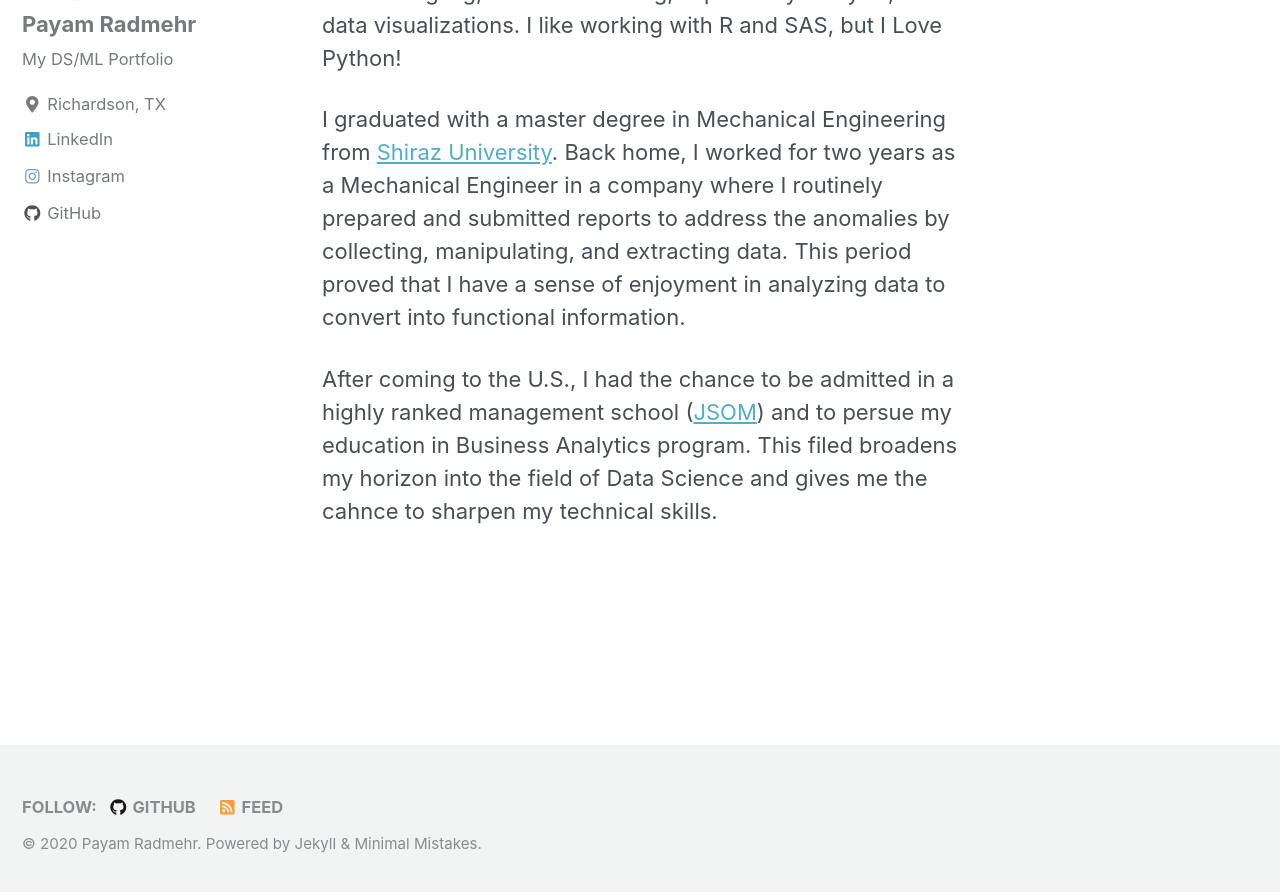
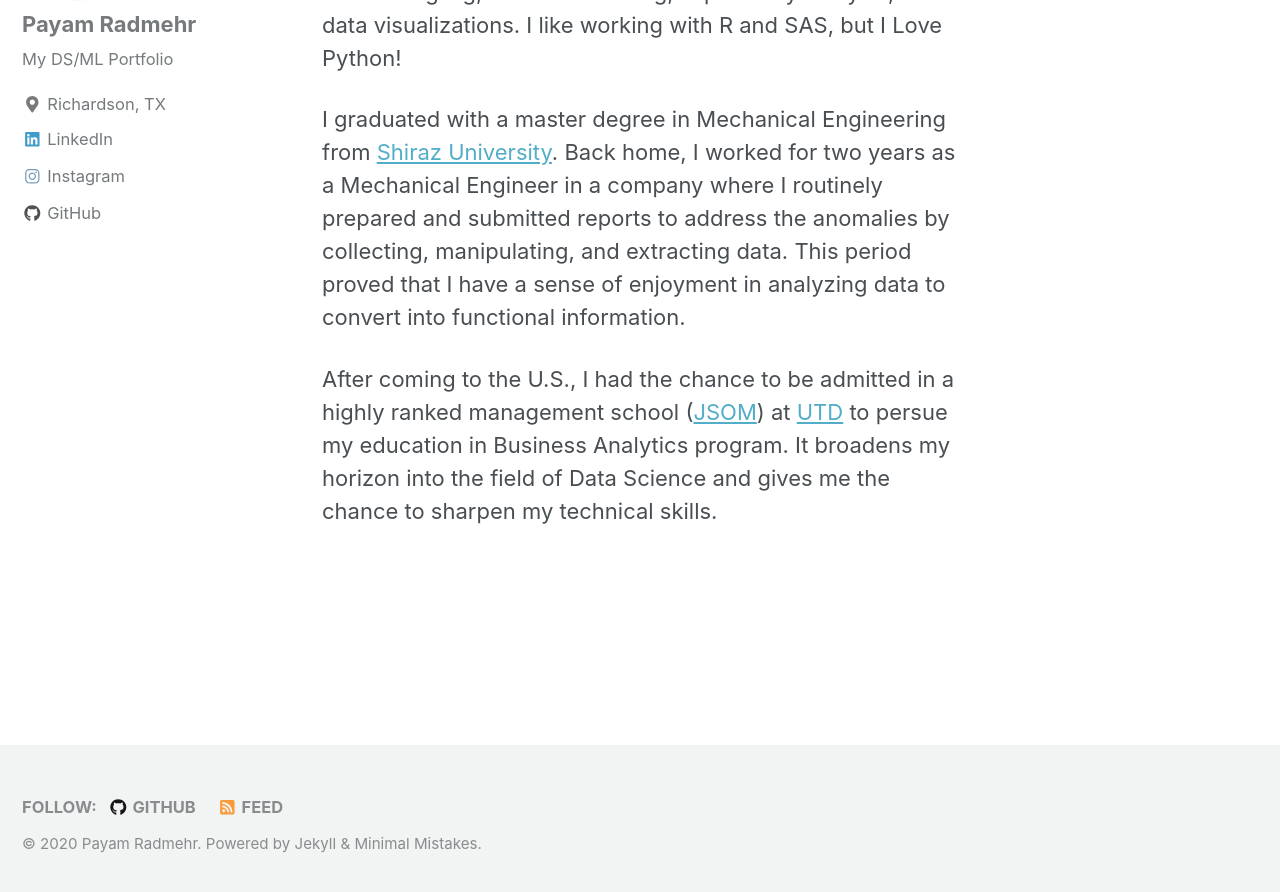
Before and after one commit to pradmehr/pradmehr.github.io, a Jekyll site: the page built from _pages/about.md, in a window 1280 px wide and 900 px high, scrolled down 573 px. Shown: the top 892 px of the window. Built offline with Jekyll 4.4.1, drawn with Linux system fonts in a browser that asks for light colours; nearby versions of some CDN libraries.

Commit message:
test 1 - about

```diff
--- a/_pages/about.md
+++ b/_pages/about.md
@@ -9,4 +9,4 @@
 
 I graduated with a master degree in Mechanical Engineering from [Shiraz University](https://en.wikipedia.org/wiki/Shiraz_University). Back home, I worked for two years as a Mechanical Engineer in a company where I routinely prepared and submitted reports to address the anomalies by collecting, manipulating, and extracting data. This period proved that I have a sense of enjoyment in analyzing data to convert into functional information.
 
-After coming to the U.S., I had the chance to be admitted in a highly ranked management school ([JSOM](https://jindal.utdallas.edu/)) and to persue my education in Business Analytics program. This filed broadens my horizon into the field of Data Science and gives me the cahnce to sharpen my technical skills.
+After coming to the U.S., I had the chance to be admitted in a highly ranked management school ([JSOM](https://jindal.utdallas.edu/)) at [UTD](https://www.utdallas.edu/) to persue my education in Business Analytics program. It broadens my horizon into the field of Data Science and gives me the chance to sharpen my technical skills.
```
